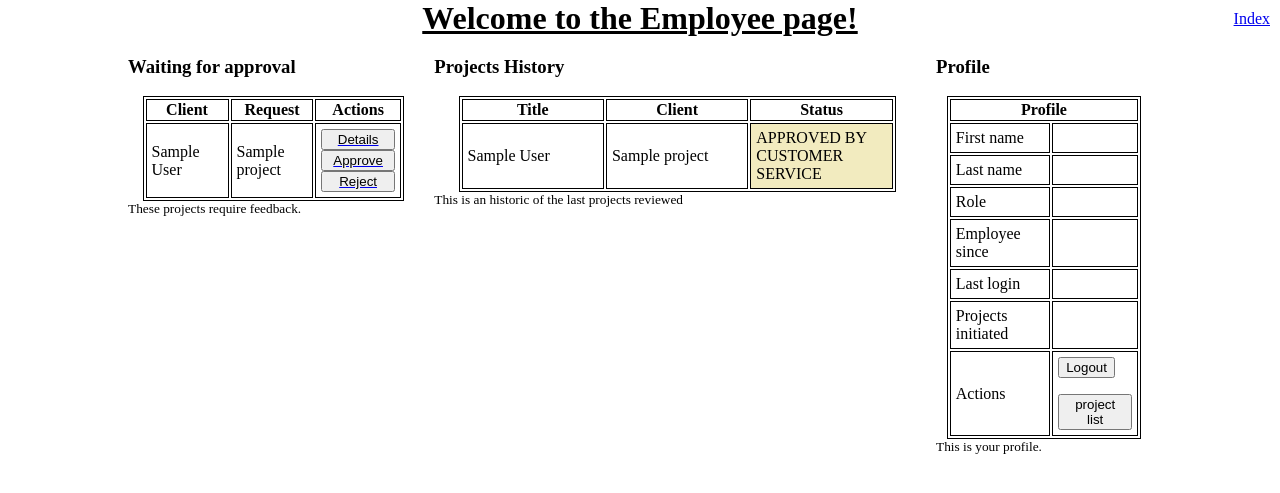
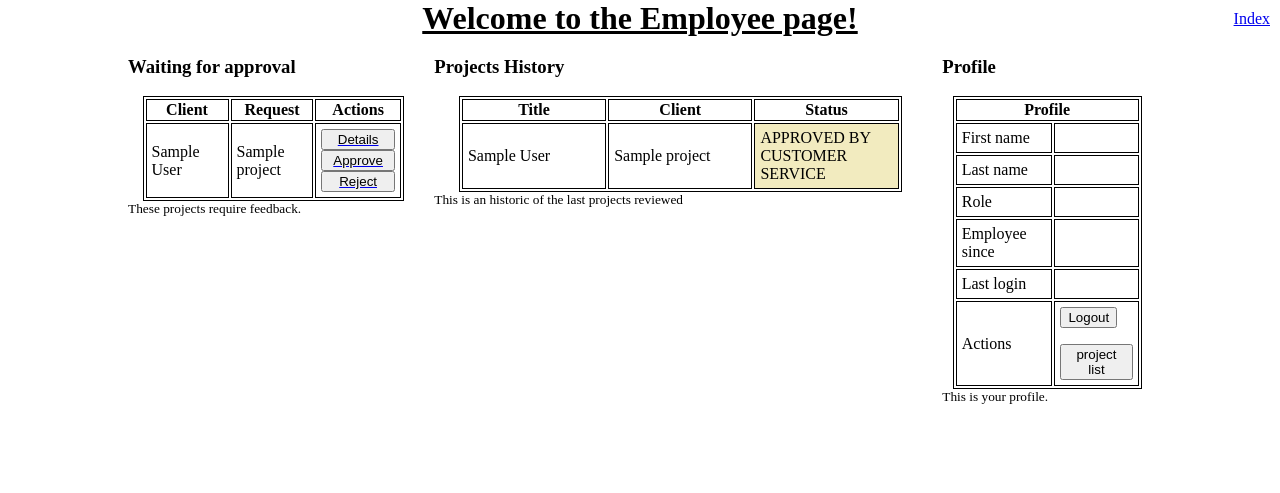
Before and after one commit to Minigrim0/SEP, a Django app: template SEP/templates/employee/ADM.html in a window 1280 px wide. Shown: the top 493 px of the page. Run offline with Django 4.2, Linux system fonts and the light colour scheme; the template is opened without the code that fills it: values that come from a table or form of the project are taken from there, others are empty; tables that the repository leaves empty hold one stand-in row (values such as "Sample post").

Commit message:
removed field from profile

```diff
--- a/SEP/templates/employee/profile.html
+++ b/SEP/templates/employee/profile.html
@@ -25,10 +25,6 @@
             <td>{{ user.last_login }}</td>
         </tr>
         <tr>
-            <td>Projects initiated</td>
-            <td>{{ user.amount_of_projects }}</td>
-        </tr>
-        <tr>
             <td>Actions</td>
             <td>
                 <form action="{% url 'logout' %}?next={% url 'home' %}" method="post">
```
